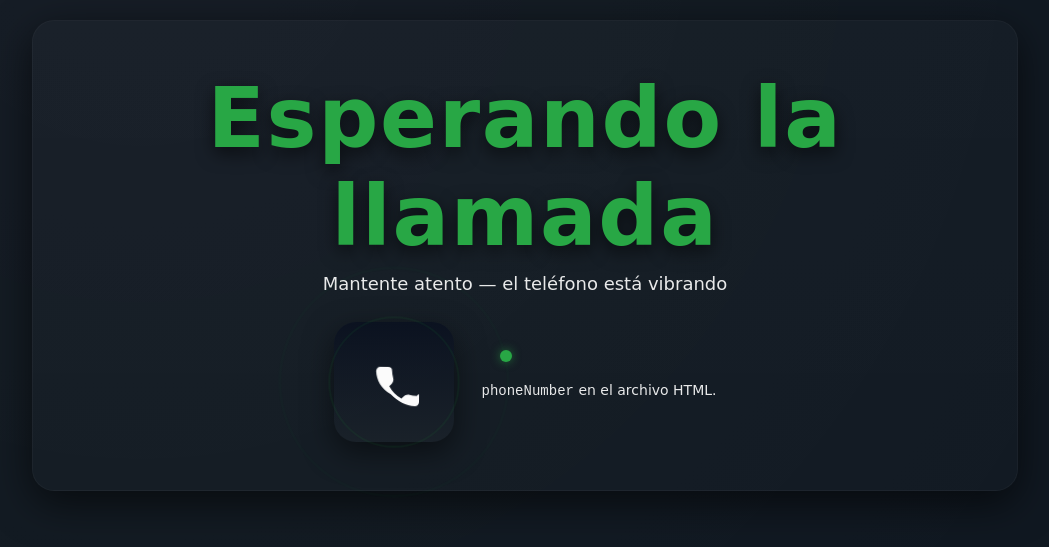
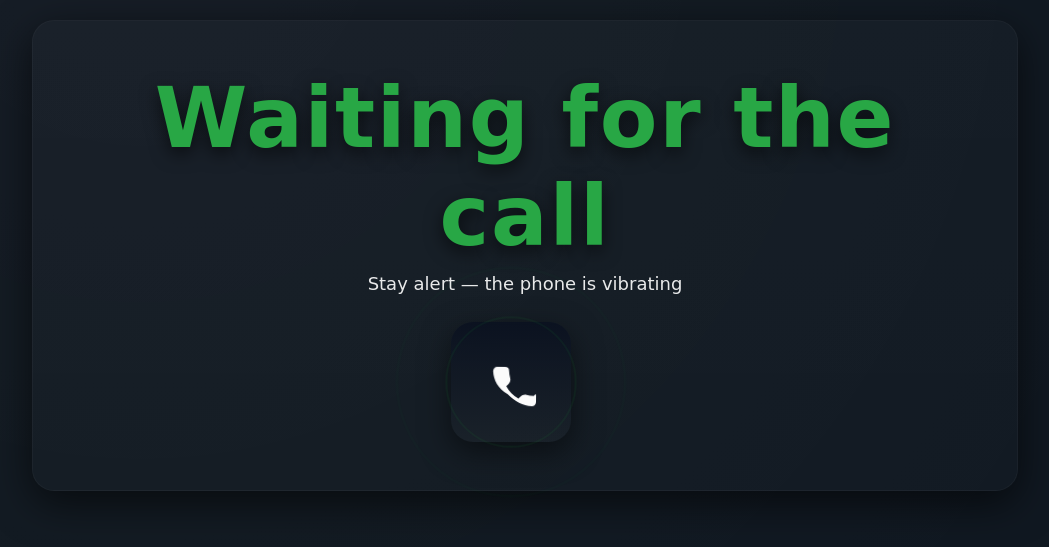
Before and after one commit to tredonal-sketch/tredonal-sketch.github.io, a plain HTML site: page index.html in a window 1280 px wide. Shown: the part 169-716 px from the top of the page, without its empty margins (115-1164 px from the left). Drawn offline with Linux system fonts and the light colour scheme; a web font is replaced by a local one.

Commit message:
Update index.html

```diff
--- a/index.html
+++ b/index.html
@@ -3,7 +3,7 @@
 <head>
   <meta charset="utf-8" />
   <meta name="viewport" content="width=device-width,initial-scale=1" />
-  <title>Esperando la llamada</title>
+  <title>Waiting for the call</title>
   <link href="https://fonts.googleapis.com/css2?family=Mountains+of+Christmas:wght@700&display=swap" rel="stylesheet">
   <style>
     :root{ --bg:#0f1720; --card:#0b1220; --accent:#28a745; --text:#fff }
@@ -88,9 +88,9 @@
   </style>
 </head>
 <body>
-  <div class="card" role="region" aria-label="Esperando la llamada">
-    <h1>Esperando la llamada</h1>
-    <p class="subtitle">Mantente atento — el teléfono está vibrando</p>
+  <div class="card" role="region" aria-label="Waiting for the call">
+    <h1>Waiting for the call</h1>
+    <p class="subtitle">Stay alert — the phone is vibrating</p>
 
     <div class="phone-row">
       <div class="phone-wrap" aria-hidden="true">
@@ -102,8 +102,6 @@
       </div>
 
       <div class="phone-info">
-        <p class="number"><span class="label"></span> <span class="vibrate-dot" aria-hidden="true"></span></p>
-        <p class="hint"> <code>phoneNumber</code> en el archivo HTML.</p>
       </div>
     </div>
   </div>
```
